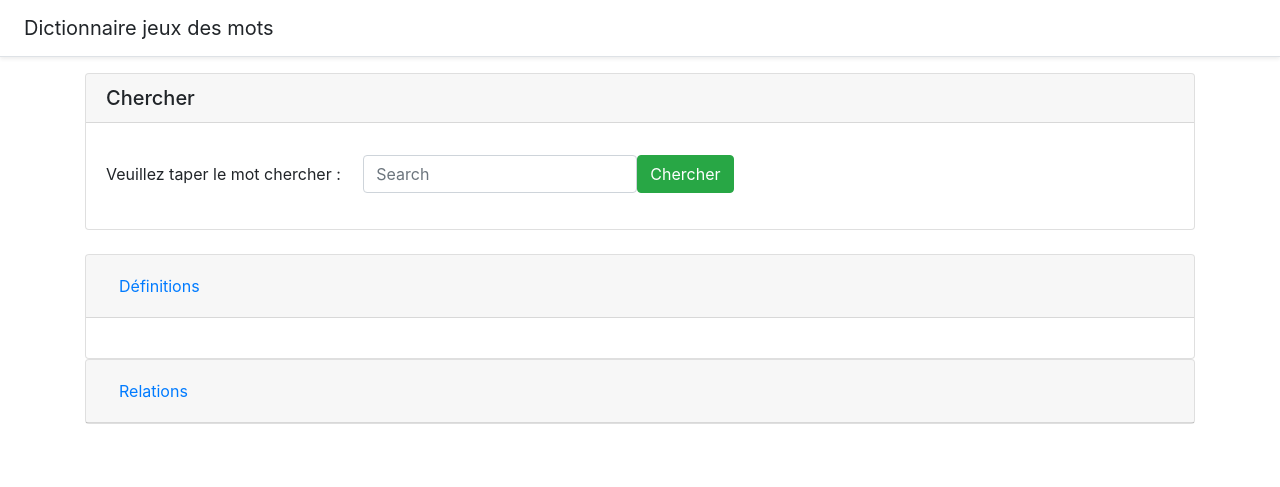
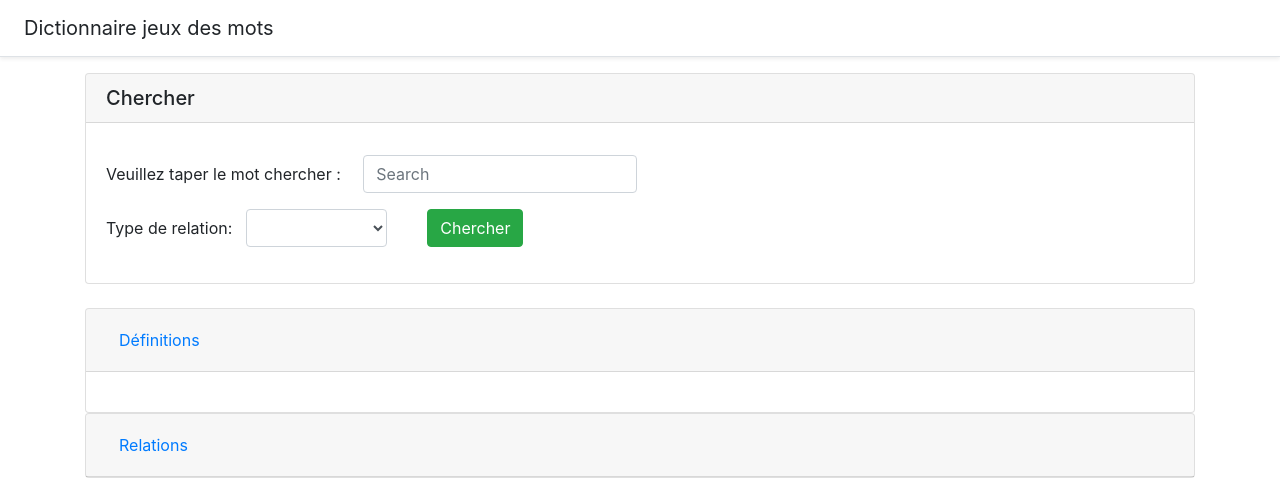
Before and after one commit to dahdouh/e-app, a PHP site: page / in a window 1280 px wide. Shown: the top 487 px of the page. Run offline with PHP 8.4, Linux system fonts and the light colour scheme.

Commit message:
filter relation by type

```diff
--- a/assets/js/parser.js
+++ b/assets/js/parser.js
@@ -15,6 +15,7 @@ function getWordDescription(search) {
 
         document.getElementById("spinner").style.display = "";
 
+        var type_relation = document.getElementById("type_relation").value;
         let word ="" ;
         if(typeof search !== 'undefined' || document.getElementById("searchedWord").value == ''){
             word = search;
@@ -56,28 +57,54 @@ function getWordDescription(search) {
 
                 str = data.replace(/(\r\n|\n|\r)/gm," ");
 
-                //Les entries
-                var entries = str.match(/(e;[0-9]+;\'[\w\'áàâäãåçéèêëíìîïñóòôöõúùûüýÿæœÁÀÂÄÃÅÇÉÈÊËÍÌÎÏÑÓÒÔÖÕÚÙÛÜÝŸÆŒ.+>=&;:?! -]+\';[0-9]+;[0-9]+.*)|(r;[0-9]+;[0-9]+;[0-9]+;[0-9]+;[0-9]+)/g).map(function(val){
+                var entries =[];
+                var all_entries = [];
+                var IdFirstWord = "";
+                var rel_sortantes = [];
+                var rel_entrantes = [];
+
+                //toutes les entrées
+                entries = str.match(/(e;[0-9]+;\'[\w\'áàâäãåçéèêëíìîïñóòôöõúùûüýÿæœÁÀÂÄÃÅÇÉÈÊËÍÌÎÏÑÓÒÔÖÕÚÙÛÜÝŸÆŒ.+>=&;:?! -]+\';[0-9]+;[0-9]+.*)|(r;[0-9]+;[0-9]+;[0-9]+;[0-9]+;[0-9]+)/g).map(function(val){
                     return val.replace(/<\/?def>/g,'');
                     });
-                var all_entries=entries.toString().split("<br>");
-                var IdFirstWord = all_entries[0].split(";")[1];
+
+                all_entries = entries.toString().split("<br>");
+                IdFirstWord = all_entries[0].split(";")[1];
+
+                //si l'utilisateur n'a choisi aucun tyoe de relation
+                if( type_relation === '-1'){
+                    //relation sortantes
+                    rel_sortantes = str.match(new RegExp('(r;[0-9]+;[0-9]+;'+IdFirstWord+';[0-9]+;[0-9]+)','g')).map(function(val){
+                        return val.replace(/<\/?def>/g,'');
+                    });
+                    //relation entrantes
+                    rel_entrantes = str.match(new RegExp('(r;[0-9]+;'+IdFirstWord+';[0-9]+;[0-9]+;[0-9]+)','g')).map(function(val){
+                        return val.replace(/<\/?def>/g,'');
+                        });
+                    console.log(rel_sortantes);
+
+                } else {
+                    //relation sortantes
+                    rel_sortantes = str.match(new RegExp('(r;[0-9]+;[0-9]+;'+IdFirstWord+';'+ type_relation +';[0-9]+)','g')).map(function(val){
+                        return val.replace(/<\/?def>/g,'');
+                    });
+                    //relation entrantes
+                    rel_entrantes = str.match(new RegExp('(r;[0-9]+;'+IdFirstWord+';[0-9]+;'+ type_relation +';[0-9]+)','g')).map(function(val){
+                        return val.replace(/<\/?def>/g,'');
+                        });
+
+                }
+
                 //console.log(IdFirstWord)
 
                 var filtred_entries = [];
                 //relations sortantes
-                var rel_sortantes = str.match(new RegExp('(r;[0-9]+;[0-9]+;'+IdFirstWord+';[0-9]+;[0-9]+)','g')).map(function(val){
-                    return val.replace(/<\/?def>/g,'');
-                    });
                 rel_sortantes.forEach(item => {
                     var one_entry=item.split(";");
                     filtred_entries.push(one_entry[2]);
                 });
 
                 //relations entrantes
-                var rel_entrantes = str.match(new RegExp('(r;[0-9]+;'+IdFirstWord+';[0-9]+;[0-9]+;[0-9]+)','g')).map(function(val){
-                    return val.replace(/<\/?def>/g,'');
-                    });
                 rel_entrantes.forEach(item => {
                     var one_entry=item.split(";");
                     filtred_entries.push(one_entry[3]);
@@ -86,7 +113,7 @@ function getWordDescription(search) {
 
 
                 /**
-                 * Trier le résultat de recherche
+                 * récuperer les mots comme résultat de recherche
                  */
                 //Mots de relations entrantes;
                 var mots_sorted = [];
--- a/index.php
+++ b/index.php
@@ -38,15 +38,34 @@
           <div class="card-body">
             <h5 class="card-title"></h5>
 
-              <div class="form-inline form-group" role="search">
-                <label for="inputPassword6">Veuillez taper le mot chercher :  &nbsp;&nbsp;&nbsp;&nbsp;  </label>
-                <input type="text" id="searchedWord" class="form-control" placeholder="Search">
-                <button type="button" class="btn btn-success" onclick="getWordDescription()">
-                  Chercher
-                </button>
+              <div role="search">
+                  <div class="form-inline form-group">
+                      <label for="inputPassword6">Veuillez taper le mot chercher :  &nbsp;&nbsp;&nbsp;&nbsp;  </label>
+                      <input type="text" id="searchedWord" class="form-control" placeholder="Search">
+                  </div>
+                  <div class="form-inline form-group">
+                      <label for="exampleFormControlSelect1">Type de relation: &nbsp;&nbsp; </label>
+                      <select class="form-control" id="type_relation">
+                      <option value="-1"></option>
+                      <option value="0">r_associated</option>
+                        <option value="5">r_syn</option>
+                        <option value="6">r_isa</option>
+                        <option value="7">r_anto</option>
+                        <option value="8">r_hypo</option>
+                        <option value="9">r_has_part</option>
+                        <option value="15">r_lieu</option>
+                        <option value="17">r_carac</option>
+                        <option value="32">r_sentiment</option>
+                        <option value="41">r_conseq</option>
+
+                      </select>
+                      &nbsp;&nbsp;&nbsp;&nbsp; &nbsp;&nbsp;&nbsp;&nbsp;
+
+                      <button type="button" class="btn btn-success" onclick="getWordDescription()">
+                        Chercher
+                      </button>
+                  </div>
               </div>
-
-
 
           </div>
         </div>
```
Also changed, not shown: 12 other files.
